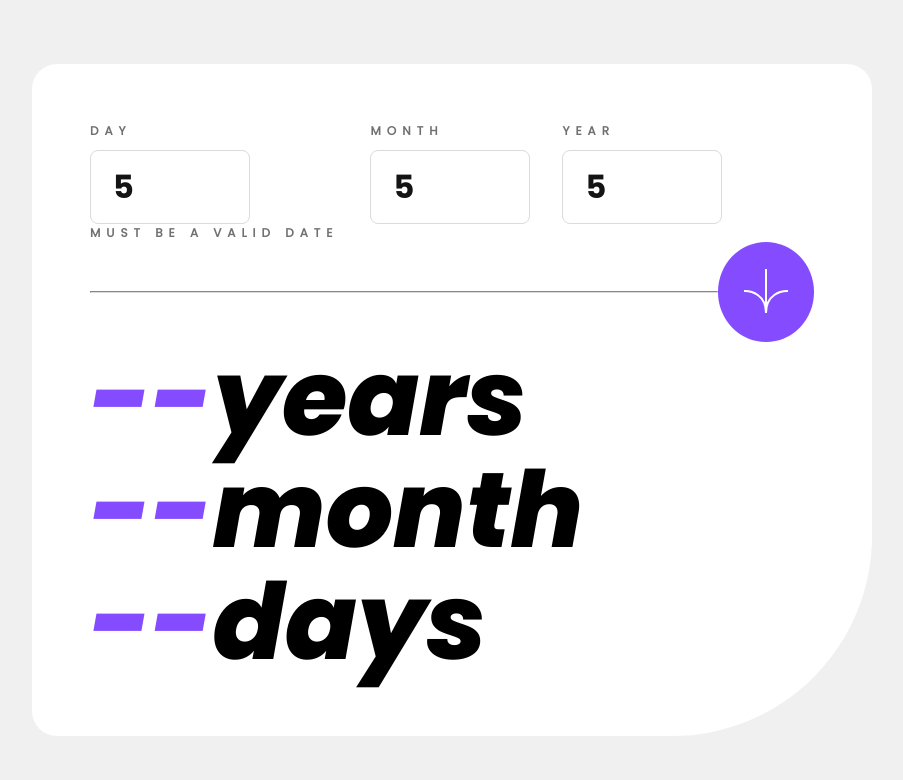
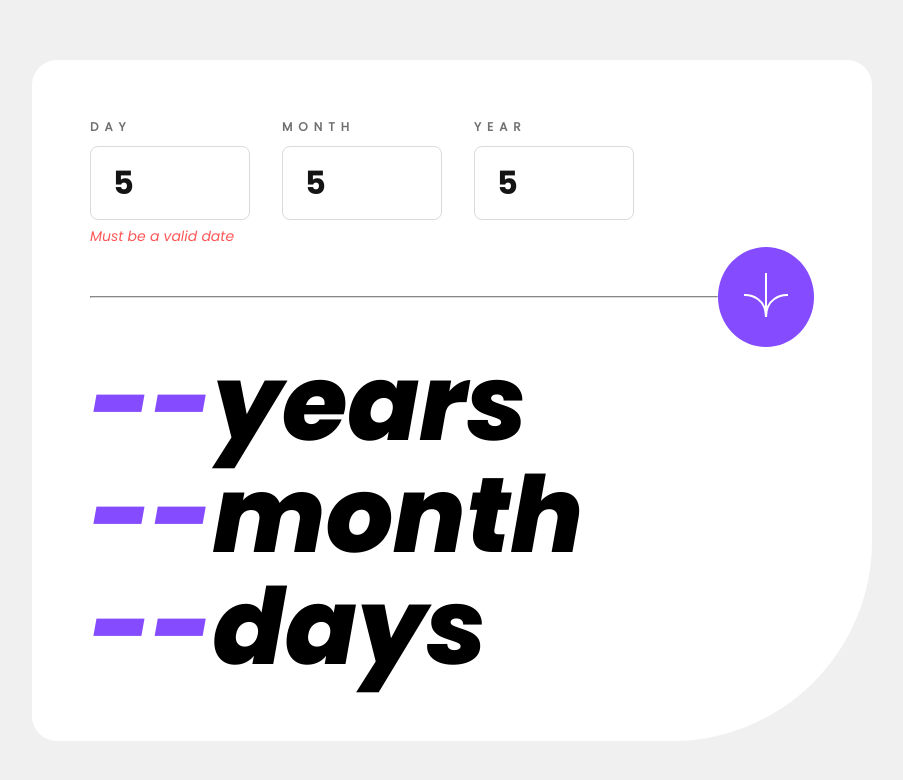
Before and after one commit to korchel/age-calculator, a React (Create React App) app: page / in a window 1280 px wide. Both pictures are taken after typing "5", "5", "5" into the empty fields and a click on the button 953 px from the left and 283 px from the top of the page. Shown: the top 780 px of the page, without its empty margins (188-1091 px from the left). Built offline with nearby package versions, Linux system fonts and the light colour scheme.

Commit message:
input styles edited

```diff
--- a/src/components/Input.jsx
+++ b/src/components/Input.jsx
@@ -49,7 +49,7 @@ const Input = () => {
                 placeholder="DD"
                 innerRef={ref}
               />
-              <ErrorMessage name="day" component="p" />
+              <ErrorMessage name="day" component="p" className="errorMessage" />
             </label>
             <label htmlFor="month" className="input-block label-text">
               month
@@ -60,7 +60,7 @@ const Input = () => {
                 className="field"
                 placeholder="MM"
               />
-              <ErrorMessage name="month" component="p" />
+              <ErrorMessage name="month" component="p" className="errorMessage" />
             </label>
             <label htmlFor="year" className="input-block label-text">
               year
@@ -71,7 +71,7 @@ const Input = () => {
                 className="field"
                 placeholder="YYYY"
               />
-              <ErrorMessage name="year" component="p" />
+              <ErrorMessage name="year" component="p" className="errorMessage" />
             </label>
           </div>
           <div className="btn-group">
--- a/src/index.css
+++ b/src/index.css
@@ -32,7 +32,6 @@
   -webkit-box-sizing: border-box;
   -moz-box-sizing: border-box;
   box-sizing: border-box;
-  margin: 0;
 }
 
 body {
@@ -108,8 +107,19 @@ body {
 }
 
 .field:focus, .field:hover {
-  outline:none;
-  border: 1px solid var(--purple);
+  line-height: 70px;
+  outline: none;
+  border: 2px solid var(--purple);
+}
+
+.errorMessage {
+  margin: 6px 0 0 0;
+  font-size: 14px;
+  font-family: Poppins-Italic;
+  font-weight: initial;
+  text-transform: none;
+  letter-spacing: normal;
+  color: var(--light-red);
 }
 
 input[type="number"]::-webkit-outer-spin-button,
```
